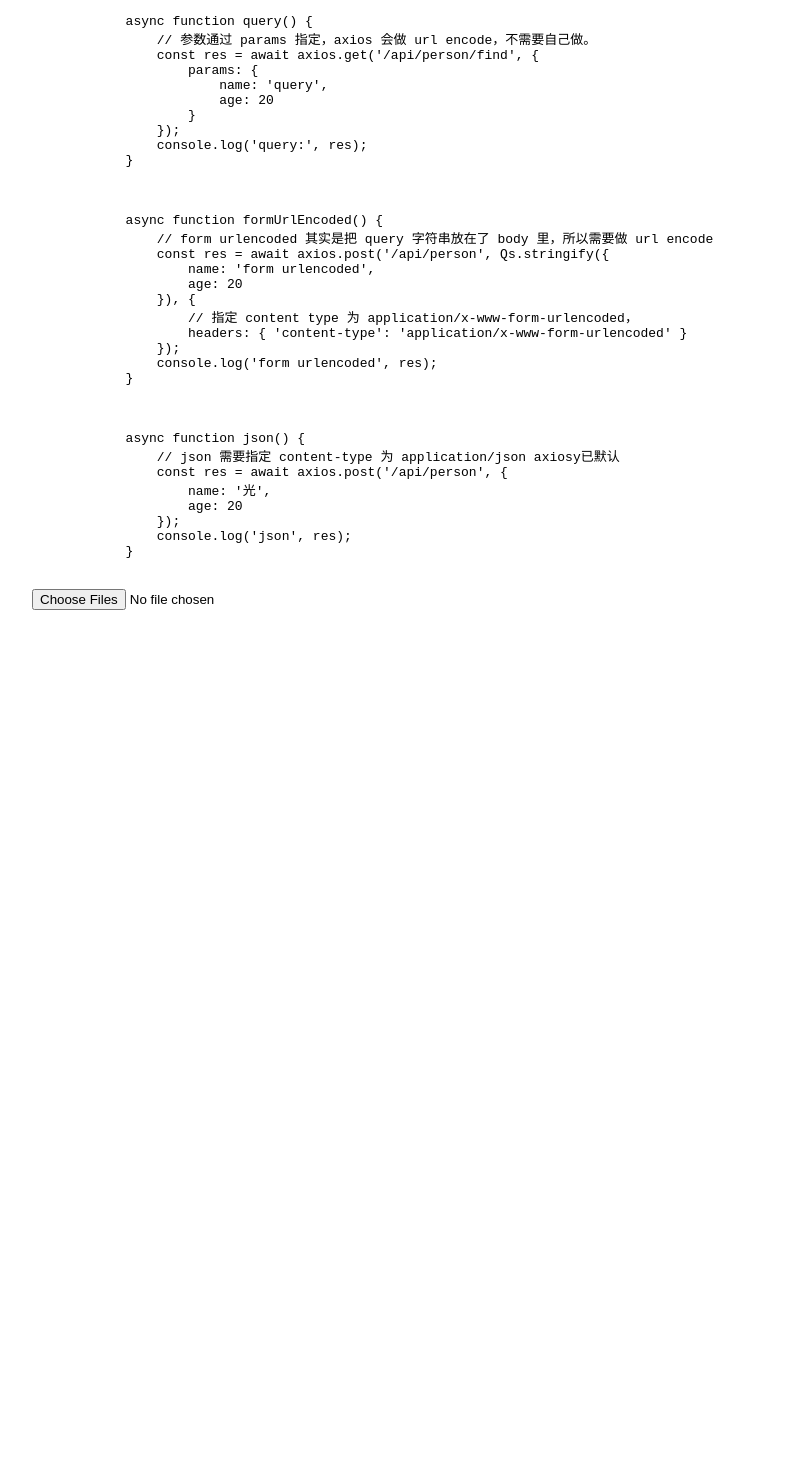
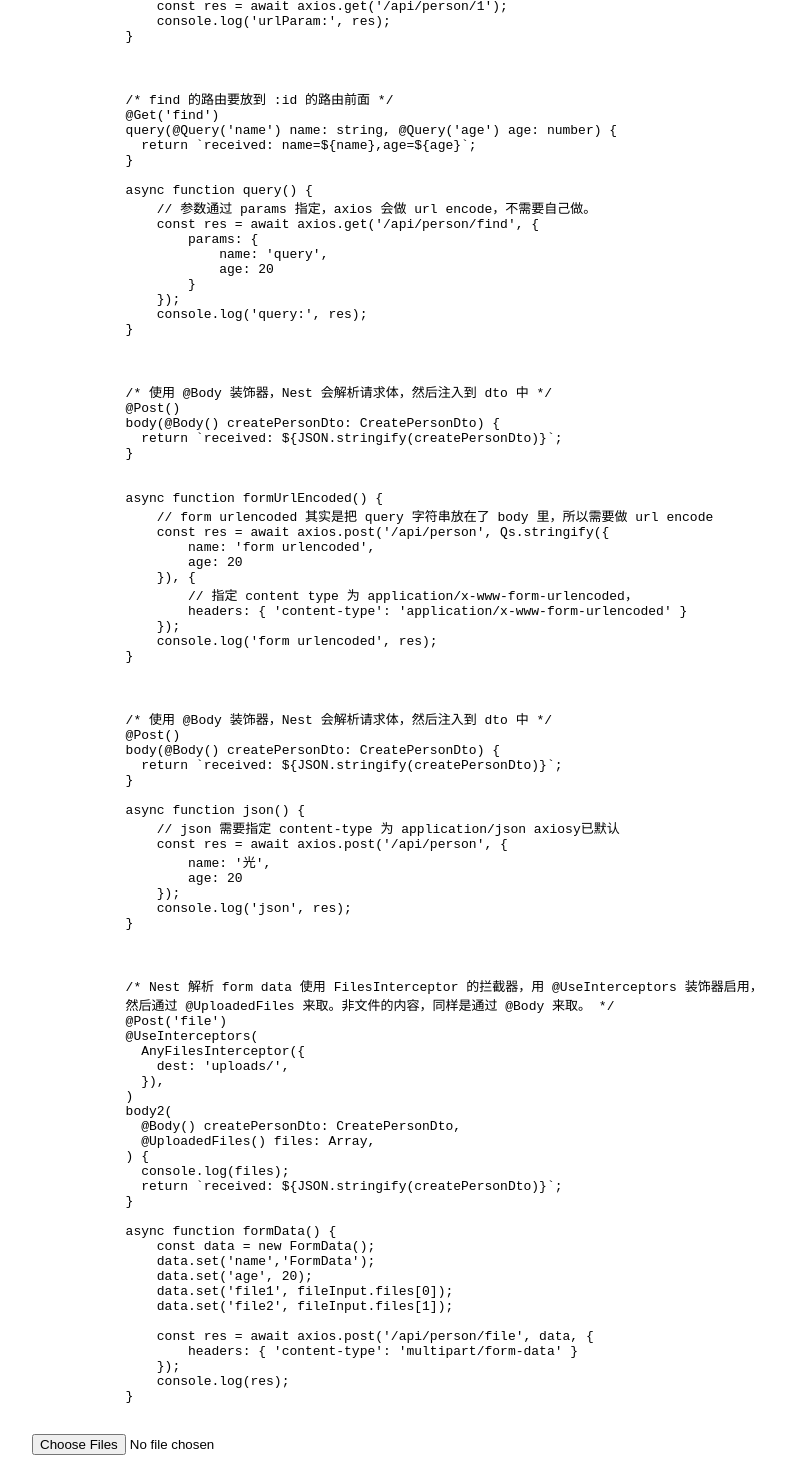
Before and after one commit to ImPump/nest-five-http, a website: page public/index.html in a window 1280 px wide. Shown: the part 114-1577 px from the top of the page, without its empty margins (8-793 px from the left). Before the commit the page ends 800 px from the top, so only its background shows below. Drawn offline with nearby package versions, Linux system fonts and the light colour scheme; a script that the page names is missing; a small style sheet from the web is missing.

Commit message:
patch🚑: patch more

```diff
--- a/public/index.html
+++ b/public/index.html
@@ -21,7 +21,12 @@
     <!-- http://localhost:3000/static/index.html -->
     <div class="code-container">
         <pre>
-        <code class="language-js">
+        <code class="language-ts">
+            @Get(':id')
+            urlParam(@Param('id') id: string) {
+              return `received: id=${id}`;
+            }
+
             async function urlParam() {
                 const res = await axios.get('/api/person/1');
                 console.log('urlParam:', res);
@@ -29,7 +34,13 @@
         </code>
     </pre>
         <pre>
-        <code class="language-js">
+        <code class="language-ts">
+            /* find 的路由要放到 :id 的路由前面 */
+            @Get('find')
+            query(@Query('name') name: string, @Query('age') age: number) {
+              return `received: name=${name},age=${age}`;
+            }
+
             async function query() {
                 // 参数通过 params 指定，axios 会做 url encode，不需要自己做。
                 const res = await axios.get('/api/person/find', {
@@ -43,7 +54,14 @@
         </code>
     </pre>
         <pre>
-        <code class="language-js">
+        <code class="language-ts">
+            /* 使用 @Body 装饰器，Nest 会解析请求体，然后注入到 dto 中 */
+            @Post()
+            body(@Body() createPersonDto: CreatePersonDto) {
+              return `received: ${JSON.stringify(createPersonDto)}`;
+            }
+
+
             async function formUrlEncoded() {
                 // form urlencoded 其实是把 query 字符串放在了 body 里，所以需要做 url encode
                 const res = await axios.post('/api/person', Qs.stringify({
@@ -58,7 +76,13 @@
         </code>
     </pre>
         <pre>
-        <code class="language-js">
+        <code class="language-ts">
+            /* 使用 @Body 装饰器，Nest 会解析请求体，然后注入到 dto 中 */
+            @Post()
+            body(@Body() createPersonDto: CreatePersonDto) {
+              return `received: ${JSON.stringify(createPersonDto)}`;
+            }
+
             async function json() {
                 // json 需要指定 content-type 为 application/json axiosy已默认
                 const res = await axios.post('/api/person', {
@@ -69,8 +93,40 @@
             }
         </code>
     </pre>
+        <pre>
+        <code class="language-ts">
+            /* Nest 解析 form data 使用 FilesInterceptor 的拦截器，用 @UseInterceptors 装饰器启用，
+            然后通过 @UploadedFiles 来取。非文件的内容，同样是通过 @Body 来取。 */
+            @Post('file')
+            @UseInterceptors(
+              AnyFilesInterceptor({
+                dest: 'uploads/',
+              }),
+            )
+            body2(
+              @Body() createPersonDto: CreatePersonDto,
+              @UploadedFiles() files: Array<Express.Multer.File>,
+            ) {
+              console.log(files);
+              return `received: ${JSON.stringify(createPersonDto)}`;
+            }
 
-    <input id="fileInput" type="file" multiple/>
+            async function formData() {
+                const data = new FormData();
+                data.set('name','FormData');
+                data.set('age', 20);
+                data.set('file1', fileInput.files[0]);
+                data.set('file2', fileInput.files[1]);
+
+                const res = await axios.post('/api/person/file', data, {
+                    headers: { 'content-type': 'multipart/form-data' }
+                });
+                console.log(res);
+            }
+        </code>
+    </pre>
+
+        <input id="fileInput" type="file" multiple />
     </div>
 
     <script>
@@ -114,7 +170,7 @@
         const fileInput = document.querySelector('#fileInput');
         async function formData() {
             const data = new FormData();
-            data.set('name','FormData');
+            data.set('name', 'FormData');
             data.set('age', 20);
             data.set('file1', fileInput.files[0]);
             data.set('file2', fileInput.files[1]);
```
